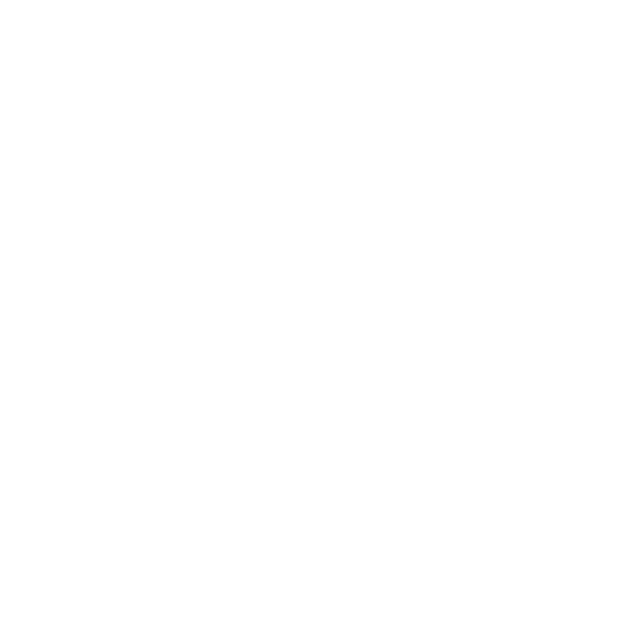
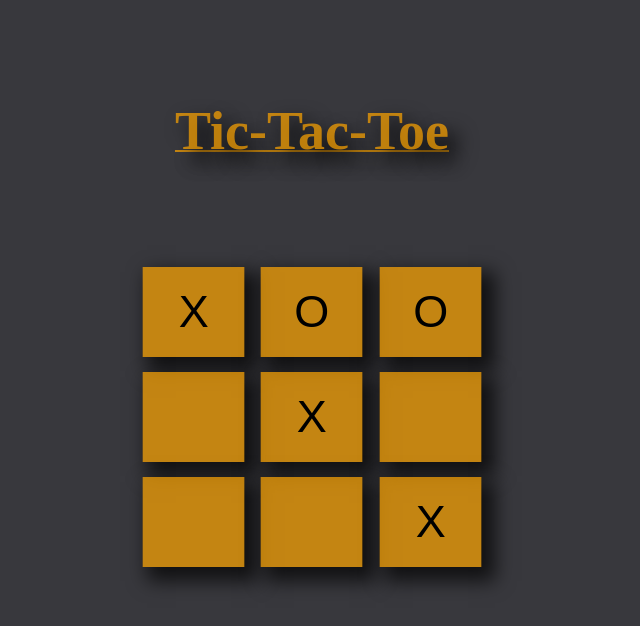
Before and after one commit to ag-vectivus/simple-apps, a plain HTML site: page 01-Tic-Tac-Toe/index.html in a window 1280 px wide. Shown: the whole page, without its empty margins (328-968 px from the left). Drawn offline with Linux system fonts and the light colour scheme.

Commit message:
Create the board (HTML) and style it.
I've crated the board for game and added some styles, I've also created
the basics of the script.

```diff
--- a/01-Tic-Tac-Toe/index.html
+++ b/01-Tic-Tac-Toe/index.html
@@ -2,13 +2,27 @@
   <head>
     <meta charset="utf-8">
     <meta http-equiv="X-UA-Compatible" content="IE=edge">
-    <title></title>
+    <title>Tic-Tac-Toe</title>
     <meta name="description" content="">
     <meta name="viewport" content="width=device-width, initial-scale=1">
     <link rel="stylesheet" href="style.css">
     <script src="script.js" defer></script>
   </head>
   <body>
+    <h1 class="title">Tic-Tac-Toe</h1>
+    <div class="wrapper">
+      <div class="board">
+        <button class="board__field board__field--unchecked" data-number="1">X</button>
+        <button class="board__field board__field--unchecked" data-number="2">O</button>
+        <button class="board__field board__field--unchecked" data-number="3">O</button>
+        <button class="board__field board__field--unchecked" data-number="4"></button>
+        <button class="board__field board__field--unchecked" data-number="5">X</button>
+        <button class="board__field board__field--unchecked" data-number="6"></button>
+        <button class="board__field board__field--unchecked" data-number="7"></button>
+        <button class="board__field board__field--unchecked" data-number="8"></button>
+        <button class="board__field board__field--unchecked" data-number="9">X</button>
+      </div>
+    </div>
 
 
   </body>
--- a/01-Tic-Tac-Toe/style.css
+++ b/01-Tic-Tac-Toe/style.css
@@ -0,0 +1,72 @@
+/* || SIMPLE RESET */
+
+* {
+	margin: 0;
+	padding: 0;
+}
+
+/* || RESET BOX-SIZING TO BORDER-BOX */
+
+html {
+  box-sizing: border-box;
+}
+*, *::before, *::after {
+  box-sizing: inherit;
+}
+
+/* || GENERAL STYLES */
+
+html {
+  font-size: 10px;
+  color: dar
+}
+
+:root {
+  --base-color: rgba(56, 56, 61, 1);
+  --secondary-color: rgba(255, 165, 0, 0.7);
+}
+
+body {
+  background-color: var(--base-color);
+}
+
+.title {
+  margin: 100px auto;
+  max-width: 350px;
+  text-align: center;
+  font-size: 5.4rem;
+  color: var(--secondary-color);
+  text-shadow: 10px 10px 20px rgba(0,0,0,1);
+  text-decoration: underline;
+  text-decoration-thickness: 2px;
+}
+
+.wrapper {
+  margin: 100px auto;
+  max-width: 350px;
+}
+
+.board {
+  max-width: 350px;
+  display: grid;
+  grid-template-columns: repeat(3, 1fr);
+  gap: 5px;
+  grid-auto-rows: minmax(100px, auto);
+  color: var(--base-color);
+
+}
+
+.board__field {
+  background-color: var(--secondary-color);
+  border: none;
+  box-shadow: 10px 10px 20px 5px rgba(0,0,0,0.7);
+  font-size: 5rem;
+  transition: all 0.7s ease;
+  scale: 0.9;
+}
+
+.board__field--unchecked:focus,
+.board__field--unchecked:hover {
+  scale: 1;
+  box-shadow: 15px 15px 25px 7px rgba(0,0,0,0.7);
+}
```
Also changed, not shown: 01-Tic-Tac-Toe/script.js (+13 -0 lines).
